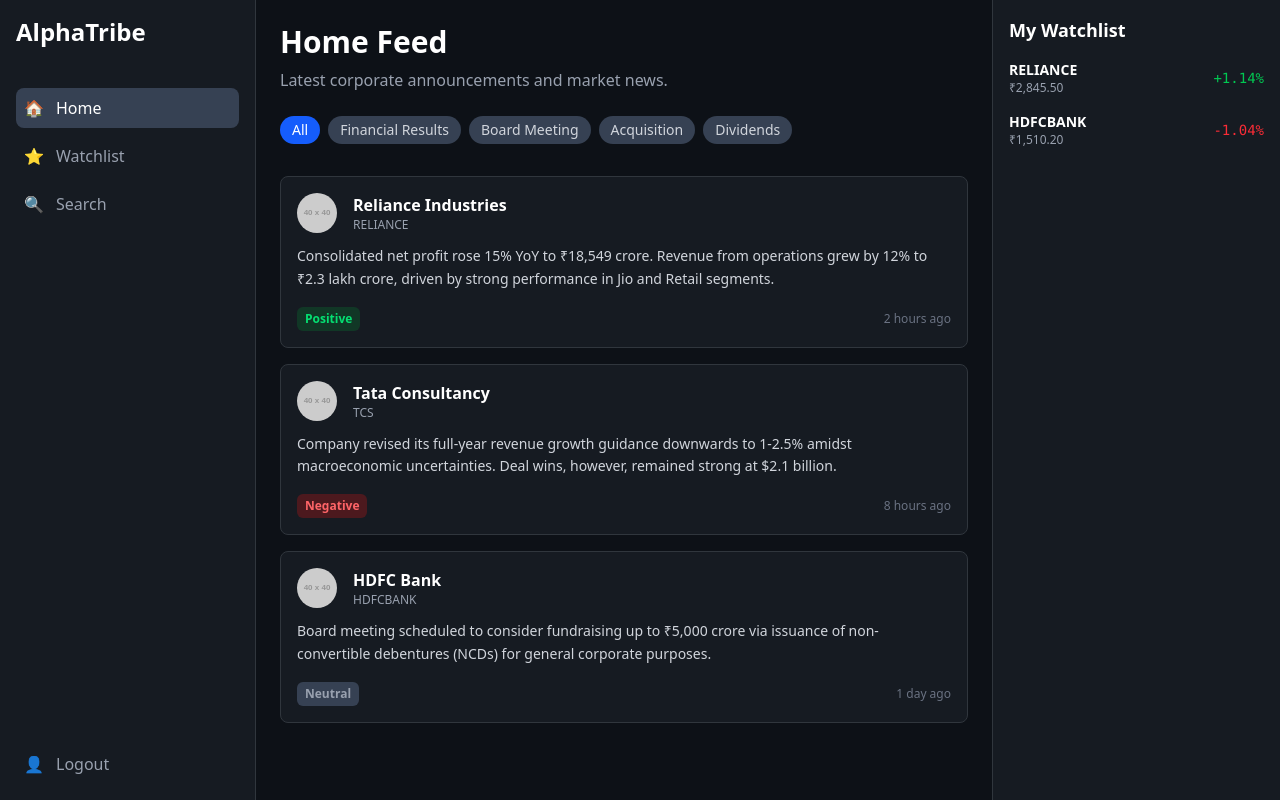
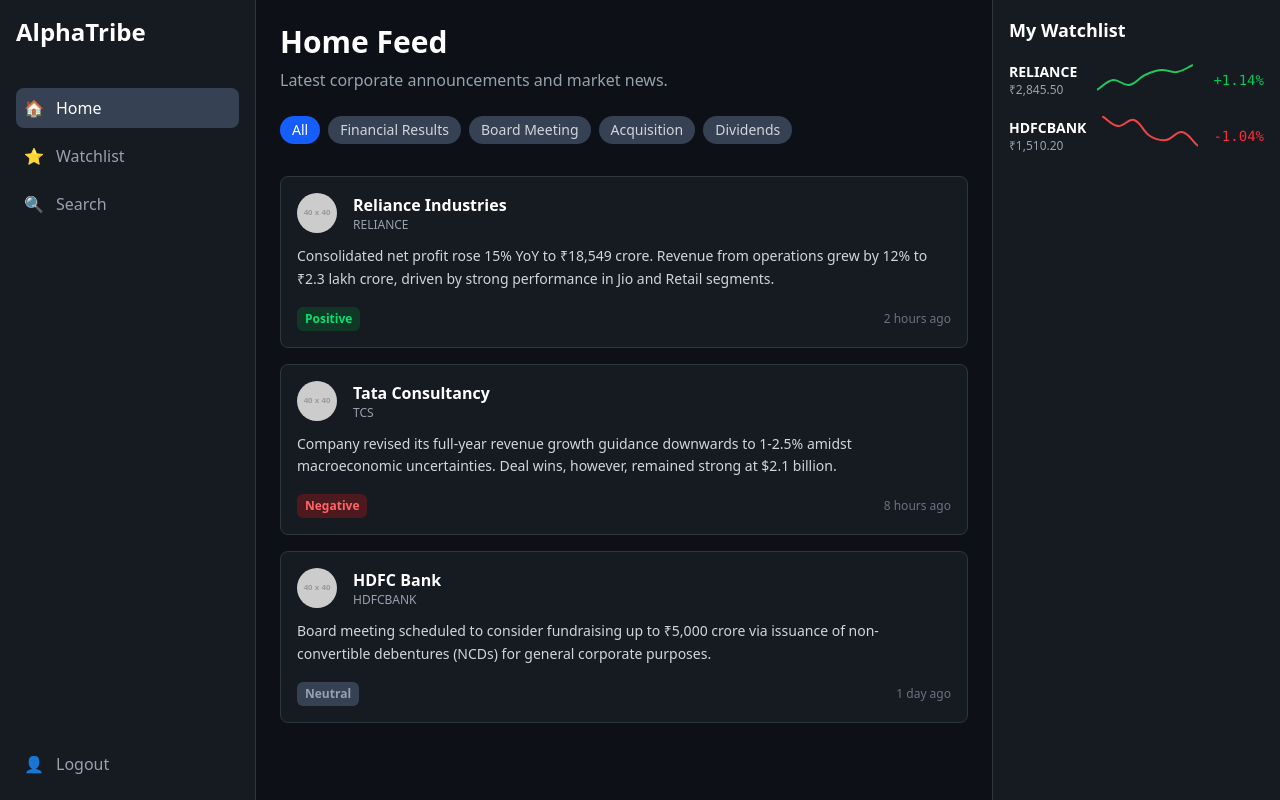
Before and after one commit to Vikhyat22/ArthGyan, a React (Vite) app: page / in a window 1280 px wide. Built offline with nearby package versions, Linux system fonts and the light colour scheme.

Commit message:
feat: add mini trend charts to watchlist

```diff
--- a/package.json
+++ b/package.json
@@ -11,7 +11,9 @@
   },
   "dependencies": {
     "@tailwindcss/vite": "^4.1.11",
+    "chart.js": "^4.5.0",
     "react": "^19.1.0",
+    "react-chartjs-2": "^5.3.0",
     "react-dom": "^19.1.0",
     "react-router-dom": "^7.7.0"
   },
--- /dev/null
+++ b/src/components/charts/MiniTrendChart.jsx
@@ -0,0 +1,66 @@
+import React from 'react';
+import { Line } from 'react-chartjs-2';
+import {
+  Chart as ChartJS,
+  CategoryScale,
+  LinearScale,
+  PointElement,
+  LineElement,
+  Tooltip,
+  Filler,
+} from 'chart.js';
+
+// This part is essential!
+ChartJS.register(
+  CategoryScale,
+  LinearScale,
+  PointElement,
+  LineElement,
+  Tooltip,
+  Filler
+);
+
+// We need to register the components we're using with Chart.js
+ChartJS.register(
+  CategoryScale,
+  LinearScale,
+  PointElement,
+  LineElement,
+  Tooltip,
+  Filler
+);
+
+// This component will receive the chart data and color as 'props'
+const MiniTrendChart = ({ chartData, isPositive }) => {
+  const options = {
+    responsive: true,
+    maintainAspectRatio: false,
+    plugins: {
+      legend: { display: false },
+      tooltip: { enabled: false }, // No tooltips for mini charts
+    },
+    scales: {
+      x: { display: false }, // Hide x-axis
+      y: { display: false }, // Hide y-axis
+    },
+    elements: {
+      point: { radius: 0 }, // Hide data points
+    },
+  };
+
+  const data = {
+    labels: chartData.map((_, index) => index), // Create simple labels [0, 1, 2, ...]
+    datasets: [
+      {
+        data: chartData,
+        borderColor: isPositive ? '#22c55e' : '#ef4444', // Green for positive, red for negative
+        borderWidth: 2,
+        tension: 0.4, // Makes the line smooth
+      },
+    ],
+  };
+
+  return <Line options={options} data={data} />;
+};
+
+export default MiniTrendChart;
--- a/src/components/layout/RightPanel.jsx
+++ b/src/components/layout/RightPanel.jsx
@@ -1,26 +1,51 @@
+// File: src/components/layout/RightPanel.jsx
 import React from 'react';
+import MiniTrendChart from '../charts/MiniTrendChart'; // Step 1: Import the chart component
+
+// Step 2: Create a data structure to hold stock info, including chart data
+const placeholderWatchlist = [
+  {
+    ticker: 'RELIANCE',
+    price: '₹2,845.50',
+    changePercent: '+1.14%',
+    isPositive: true,
+    chartData: [10, 20, 15, 25, 30, 28, 35], // 7-day data for the chart
+  },
+  {
+    ticker: 'HDFCBANK',
+    price: '₹1,510.20',
+    changePercent: '-1.04%',
+    isPositive: false,
+    chartData: [30, 25, 28, 20, 18, 22, 15], // 7-day data for the chart
+  },
+];
+
 
 const RightPanel = () => {
     return (
         <aside className="w-72 flex-shrink-0 bg-[#161b22] border-l border-[#30363d] p-4 hidden lg:block">
             <h3 className="text-lg font-bold text-white mb-4">My Watchlist</h3>
             <div className="space-y-4">
-                {/* Placeholder Watchlist Item 1 */}
-                <div className="flex justify-between items-center">
-                    <div>
-                        <p className="font-semibold text-sm text-white">RELIANCE</p>
-                        <p className="text-xs text-gray-400">₹2,845.50</p>
+                {/* Step 3: Map over the data to render each stock item dynamically */}
+                {placeholderWatchlist.map((stock) => (
+                    <div key={stock.ticker} className="flex justify-between items-center">
+                        {/* Left section for stock name and price */}
+                        <div>
+                            <p className="font-semibold text-sm text-white">{stock.ticker}</p>
+                            <p className="text-xs text-gray-400">{stock.price}</p>
+                        </div>
+
+                        {/* Middle section for the mini chart */}
+                        <div className="w-24 h-10">
+                           <MiniTrendChart chartData={stock.chartData} isPositive={stock.isPositive} />
+                        </div>
+
+                        {/* Right section for the percentage change */}
+                        <p className={`text-sm font-mono ${stock.isPositive ? 'text-green-500' : 'text-red-500'}`}>
+                            {stock.changePercent}
+                        </p>
                     </div>
-                    <p className="text-sm font-mono text-green-500">+1.14%</p>
-                </div>
-                 {/* Placeholder Watchlist Item 2 */}
-                <div className="flex justify-between items-center">
-                    <div>
-                        <p className="font-semibold text-sm text-white">HDFCBANK</p>
-                        <p className="text-xs text-gray-400">₹1,510.20</p>
-                    </div>
-                    <p className="text-sm font-mono text-red-500">-1.04%</p>
-                </div>
+                ))}
             </div>
         </aside>
     );
--- /dev/null
+++ b/src/components/shared/WatchlistTable.jsx
@@ -0,0 +1,80 @@
+import React from 'react';
+import MiniTrendChart from '../charts/MiniTrendChart'; // Import the new chart component
+
+const placeholderWatchlist = [
+  {
+    logo: 'https://placehold.co/32x32/161b22/FFFFFF?text=R',
+    name: 'Reliance Industries',
+    ticker: 'RELIANCE',
+    price: '₹2,845.50',
+    changePercent: '+1.14%',
+    isPositive: true,
+    marketCap: '₹19.5T',
+    chartData: [10, 20, 15, 25, 30, 28, 35], // Placeholder chart data
+  },
+  {
+    logo: 'https://placehold.co/32x32/161b22/FFFFFF?text=H',
+    name: 'HDFC Bank',
+    ticker: 'HDFCBANK',
+    price: '₹1,510.20',
+    changePercent: '-1.04%',
+    isPositive: false,
+    marketCap: '₹12.5T',
+    chartData: [30, 25, 28, 20, 18, 22, 15], // Placeholder chart data
+  },
+  {
+    logo: 'https://placehold.co/32x32/161b22/FFFFFF?text=TCS',
+    name: 'Tata Consultancy',
+    ticker: 'TCS',
+    price: '₹3,850.75',
+    changePercent: '+0.80%',
+    isPositive: true,
+    marketCap: '₹14.0T',
+    chartData: [20, 22, 25, 23, 28, 30, 32], // Placeholder chart data
+  },
+];
+
+const WatchlistTable = () => {
+  return (
+    <div className="overflow-x-auto">
+      <table className="w-full text-left">
+        <thead>
+          <tr className="border-b border-[#30363d] text-sm text-gray-400">
+            <th className="p-4 font-medium">Company</th>
+            <th className="p-4 font-medium">Price</th>
+            <th className="p-4 font-medium">Change (24h)</th>
+            <th className="p-4 font-medium">7D Trend</th> {/* New Column Header */}
+            <th className="p-4 font-medium">Market Cap</th>
+            <th className="p-4 font-medium">Actions</th>
+          </tr>
+        </thead>
+        <tbody>
+          {placeholderWatchlist.map((stock) => (
+            <tr key={stock.ticker} className="border-b border-[#30363d] hover:bg-gray-800">
+              <td className="p-4 flex items-center">
+                <img src={stock.logo} alt={stock.name} className="w-8 h-8 rounded-full mr-4" />
+                <div>
+                  <p className="font-bold text-white">{stock.name}</p>
+                  <p className="text-xs text-gray-400">{stock.ticker}</p>
+                </div>
+              </td>
+              <td className="p-4 font-mono text-white">{stock.price}</td>
+              <td className={`p-4 font-mono ${stock.isPositive ? 'text-green-500' : 'text-red-500'}`}>
+                {stock.changePercent}
+              </td>
+              <td className="p-4 w-32 h-16"> {/* New Column Cell */}
+                <MiniTrendChart chartData={stock.chartData} isPositive={stock.isPositive} />
+              </td>
+              <td className="p-4 font-mono text-white">{stock.marketCap}</td>
+              <td className="p-4">
+                <button className="text-xs text-red-500 hover:underline">Unfollow</button>
+              </td>
+            </tr>
+          ))}
+        </tbody>
+      </table>
+    </div>
+  );
+};
+
+export default WatchlistTable;
```
Also changed, not shown: 1 other file (tests, documents, lock files or other folders).
